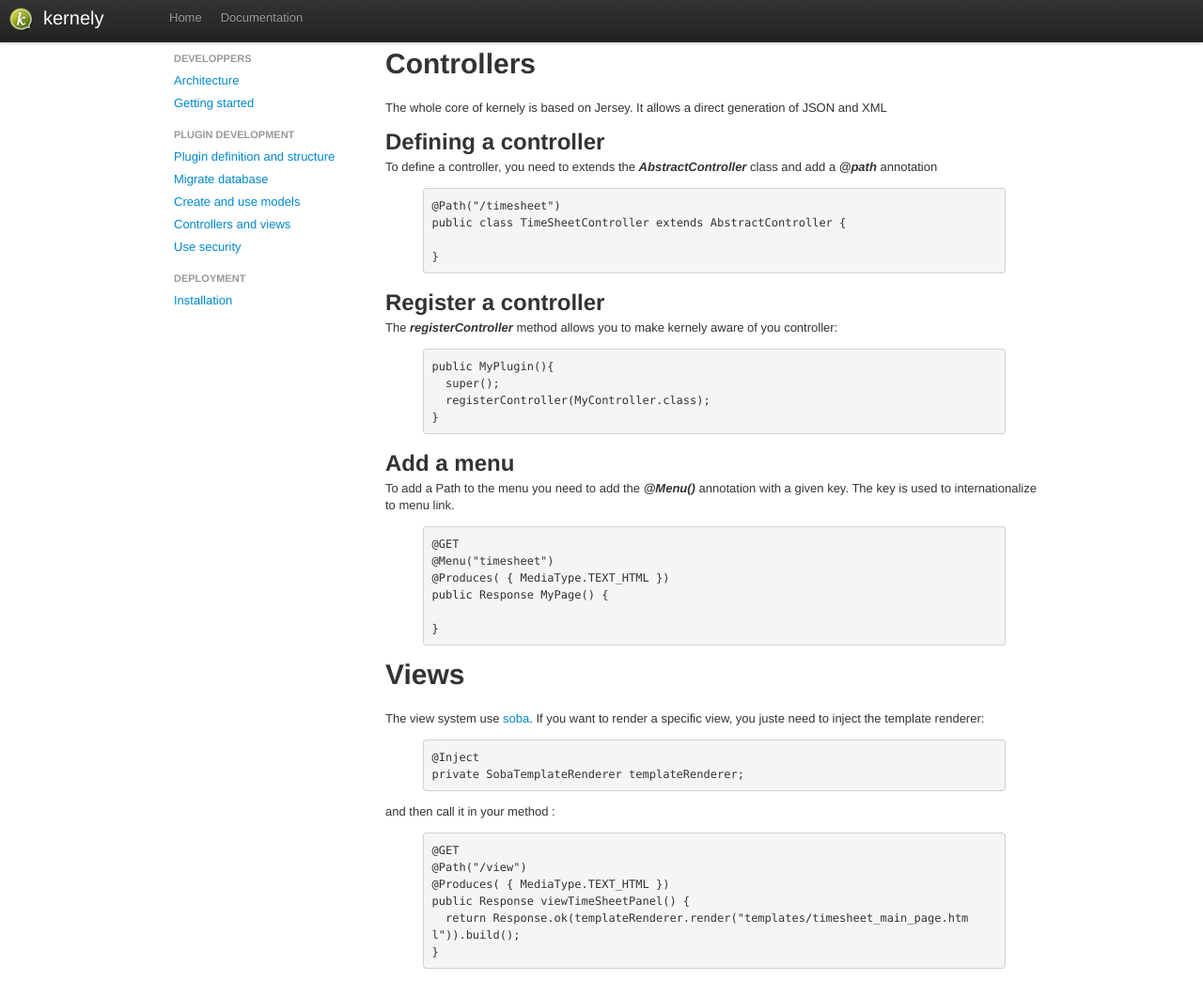
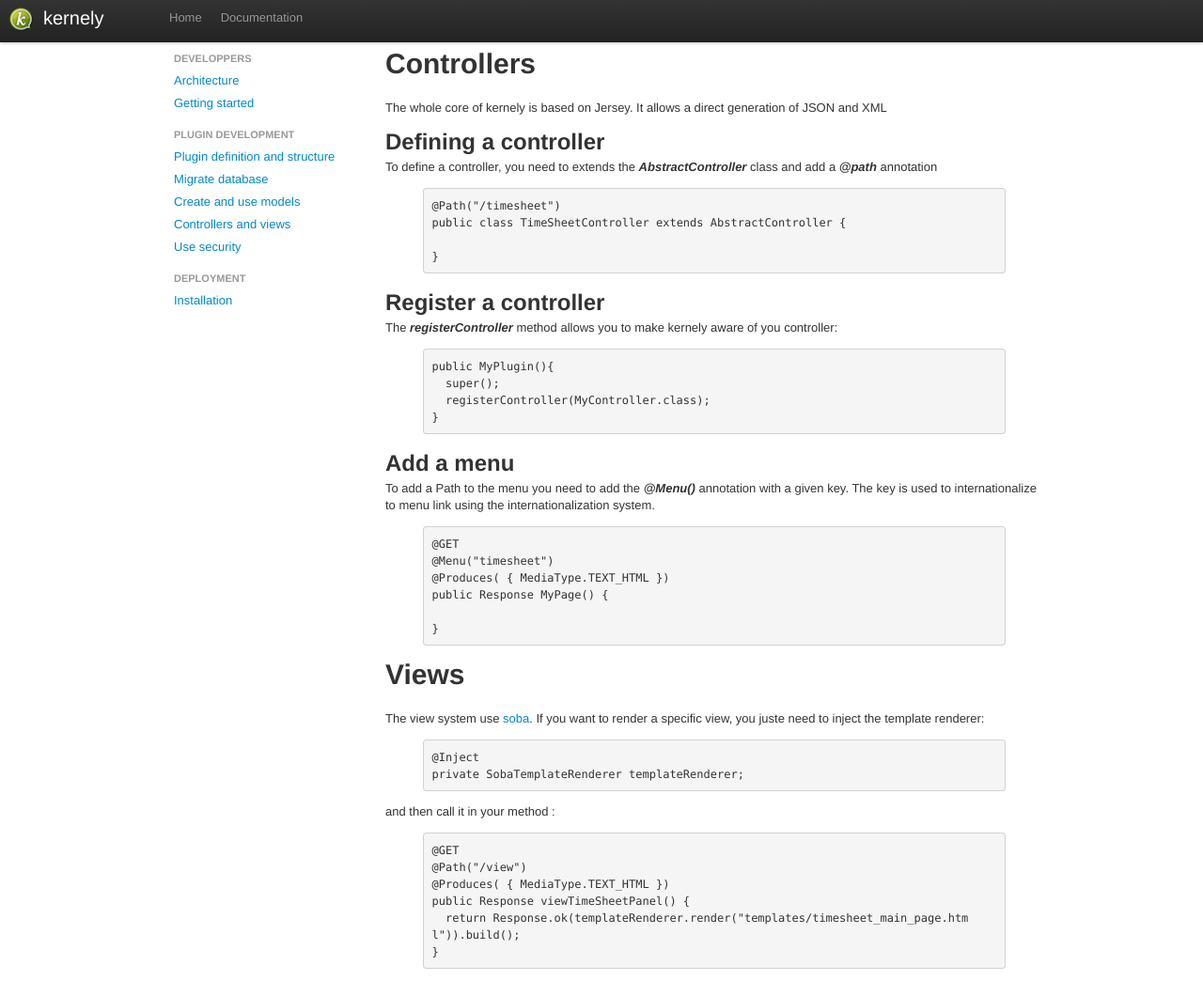
Before and after one commit to prometil/kernely, a Jekyll site: the page built from documentation/developers/ui/index.markdown, in a window 1280 px wide and 1044 px high. Shown: the whole window at 94% size. Built offline with Jekyll 4.4.1, drawn with Linux system fonts in a browser that asks for light colours; nearby versions of some CDN libraries; library files that are not in the unit come from our copies.

```diff
--- a/documentation/developers/ui/index.markdown
+++ b/documentation/developers/ui/index.markdown
@@ -35,7 +35,7 @@ public MyPlugin(){
 
 ## Add a menu
 
-To add a Path to the menu you need to add the ___@Menu()___ annotation with a given key. The key is used to internationalize to menu link.
+To add a Path to the menu you need to add the ___@Menu()___ annotation with a given key. The key is used to internationalize to menu link using the internationalization system.
 
 {% highlight java %}
 @GET
```
